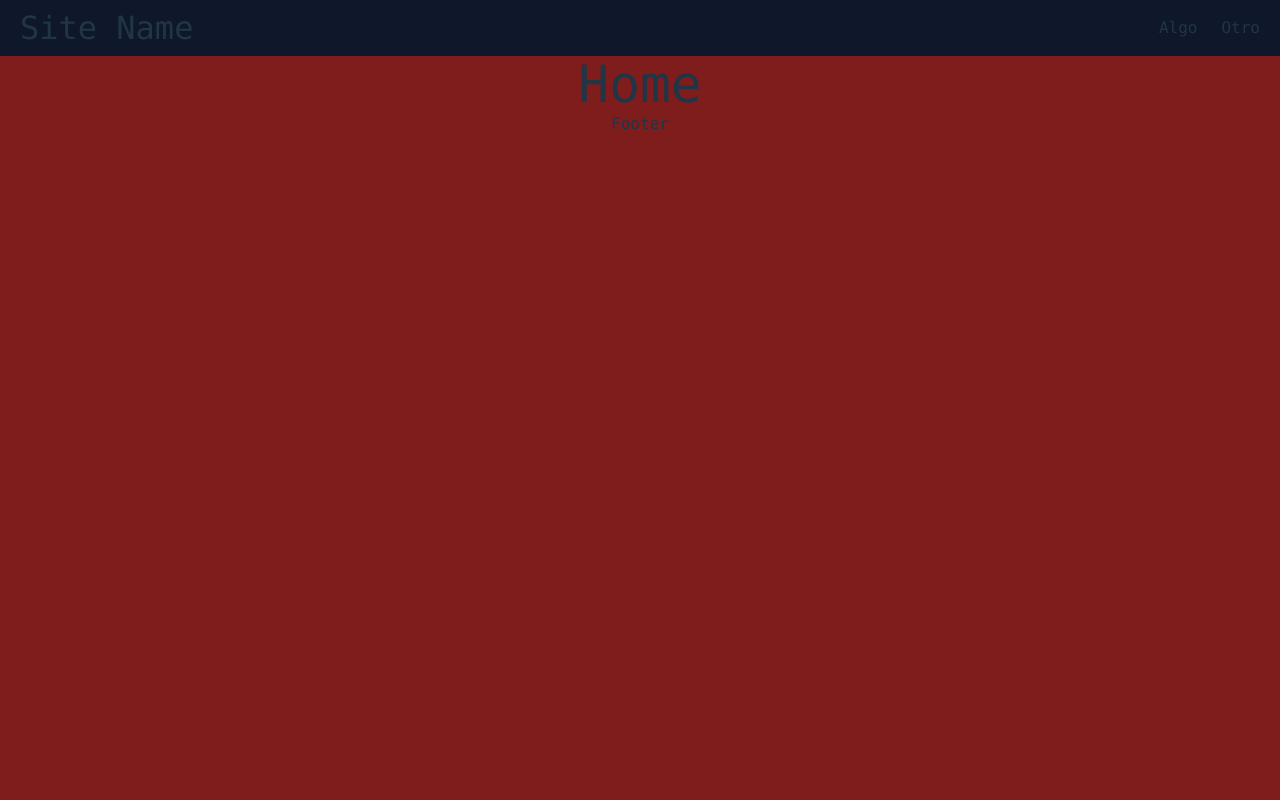
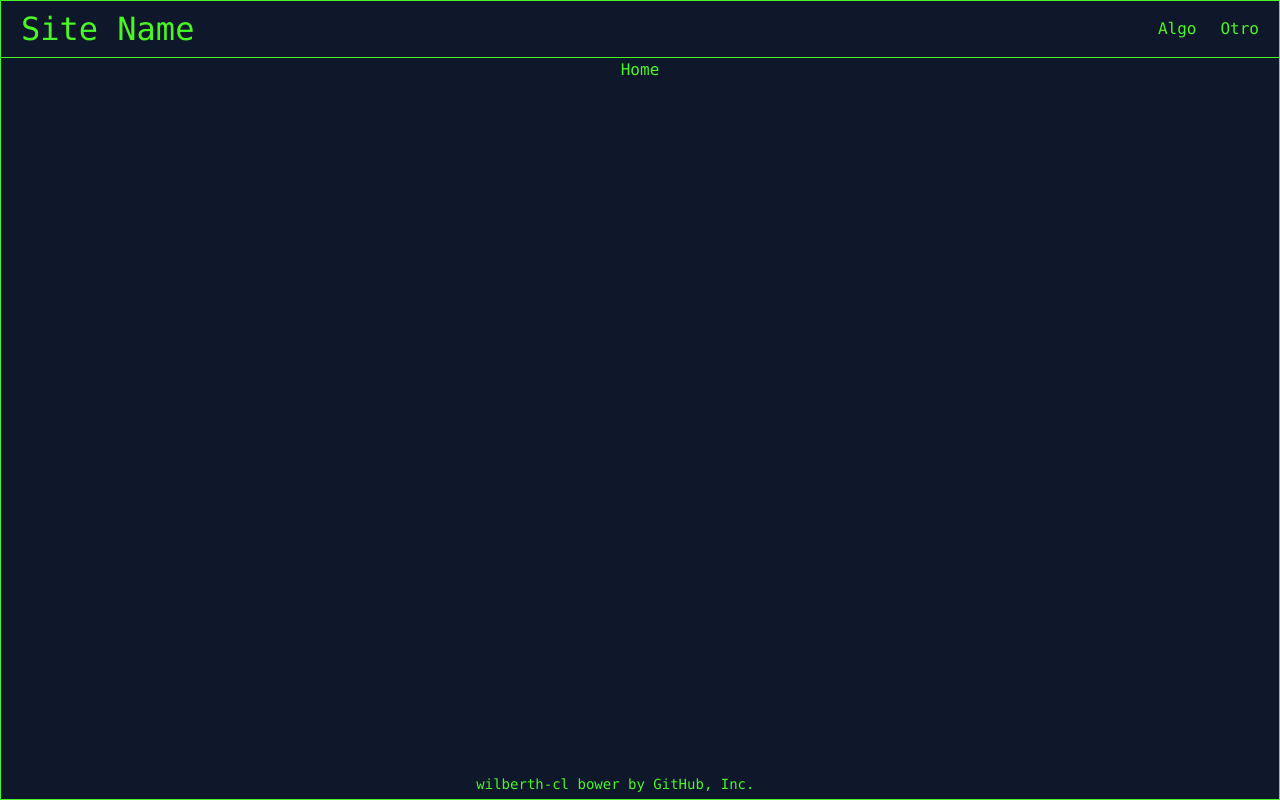
Before and after one commit to wilberth-cl/blog-vra, a React (Vite) app: page / in a window 1280 px wide. Built offline with nearby package versions, Linux system fonts and the light colour scheme.

Commit message:
Update: CSS-Console

```diff
--- a/src/App.css
+++ b/src/App.css
@@ -1,9 +1,3 @@
-#root {
-  max-width: 1320px;
-  margin: 0 auto;
-  text-align: center;
-}
-
 .logo {
   height: 6em;
   padding: 1.5em;
@@ -30,11 +24,3 @@
     animation: logo-spin infinite 20s linear;
   }
 }
-
-.card {
-  padding: 2em;
-}
-
-.read-the-docs {
-  color: #888;
-}
--- a/src/component/layout/Footer.jsx
+++ b/src/component/layout/Footer.jsx
@@ -3,9 +3,12 @@ class Footer extends React.Component{
     render(){
 
         return(
-            <footer>
-                Footer
+
+            <footer class="footer absolute bottom-1 rounded-lg">
+                <span class="text-sm sm:text-center"><a href="https://github.com/wilberth-cl" target="_blank" class="hover:underline">wilberth-cl</a> bower by <a href="https://github.com/" target="_blank" class="hover:underline">GitHub, Inc</a>.
+                </span>
             </footer>
+
         );
 
     }
--- a/src/component/layout/Layout.jsx
+++ b/src/component/layout/Layout.jsx
@@ -7,7 +7,7 @@ class Layout extends React.Component{
 
         return(
 
-            <div className="mx-auto h-screen text-center bg-red-900">
+            <div className="mx-auto h-screen text-center bg-slate-900 border-console">
                 <Header />
                     <main>{this.props.children}</main>
                 <Footer />
--- a/src/component/layout/Navbar.jsx
+++ b/src/component/layout/Navbar.jsx
@@ -9,7 +9,7 @@ function Navbar(){
 	};
 
 	return (
-			<nav className="nav border-console bg-slate-900">
+			<nav className="nav bg-slate-900">
 				<NavLink
 				to="/"
 				className="site-title">
--- a/src/index.css
+++ b/src/index.css
@@ -7,13 +7,16 @@
   /* font-family: Inter, Avenir, Helvetica, Arial, sans-serif; */
   font-size: 16px;
   font-weight: 400;
+  max-width: 1320px;
+  margin: 0 auto;
+  text-align: center;
 
   color-scheme: light dark;
 /*   color: rgba(255, 255, 255, 0.87);
   background-color: #242424; */
 
   color: rgb(74, 246, 38);
-  background-color: rgb(30 41 59);
+  background-color: black;
 
   font-synthesis: none;
   text-rendering: optimizeLegibility;
@@ -22,52 +25,12 @@
   -webkit-text-size-adjust: 100%;
 }
 
-a {
-  font-weight: 500;
-  color: #646cff;
-  text-decoration: inherit;
-}
-a:hover {
-  color: #535bf2;
+.border-console
+{
+  border:1px solid rgb(74, 246, 38);
 }
 
-body {
-  margin: 0;
+.code {
+  font-family: source-code-pro, Menlo, Monaco, Consolas, 'Courier New',
+    monospace;
 }
-
-h1 {
-  font-size: 3.2em;
-  line-height: 1.1;
-}
-
-button {
-  border-radius: 8px;
-  border: 1px solid transparent;
-  padding: 0.6em 1.2em;
-  font-size: 1em;
-  font-weight: 500;
-  font-family: inherit;
-  background-color: #1a1a1a;
-  cursor: pointer;
-  transition: border-color 0.25s;
-}
-button:hover {
-  border-color: #646cff;
-}
-button:focus,
-button:focus-visible {
-  outline: 4px auto -webkit-focus-ring-color;
-}
-
-@media (prefers-color-scheme: light) {
-  :root {
-    color: #213547;
-    background-color: #ffffff;
-  }
-  a:hover {
-    color: #747bff;
-  }
-  button {
-    background-color: #f9f9f9;
-  }
-}
--- a/src/pages/Welcome.jsx
+++ b/src/pages/Welcome.jsx
@@ -18,9 +18,9 @@ function Welcome() {
           <img src={reactLogo} className="logo react" alt="React logo" />
         </a>
       </div>
-      <h1>Vite + React</h1>
-      <div className="card">
-        <button onClick={() => setCount((count) => count + 1)}>
+      <h1 className='text-3xl'>Vite + React</h1>
+      <div className="mt-6">
+        <button className="rounded-md bg-slate-800 p-2 hover:border-2 border-white" onClick={() => setCount((count) => count + 1)}>
           count is {count}
         </button>
         <p>
--- a/src/styles.css
+++ b/src/styles.css
@@ -4,6 +4,7 @@
     align-items: stretch;
     gap: 2rem;
     padding: 0 1rem;
+    border-bottom:1px solid rgb(74, 246, 38);
 }
 
 .site-title{
@@ -26,3 +27,8 @@
     align-items: center;
     padding: .25rem;
 }
+
+.footer {
+    margin-left: 25%;
+    width: 46%;
+}
```
